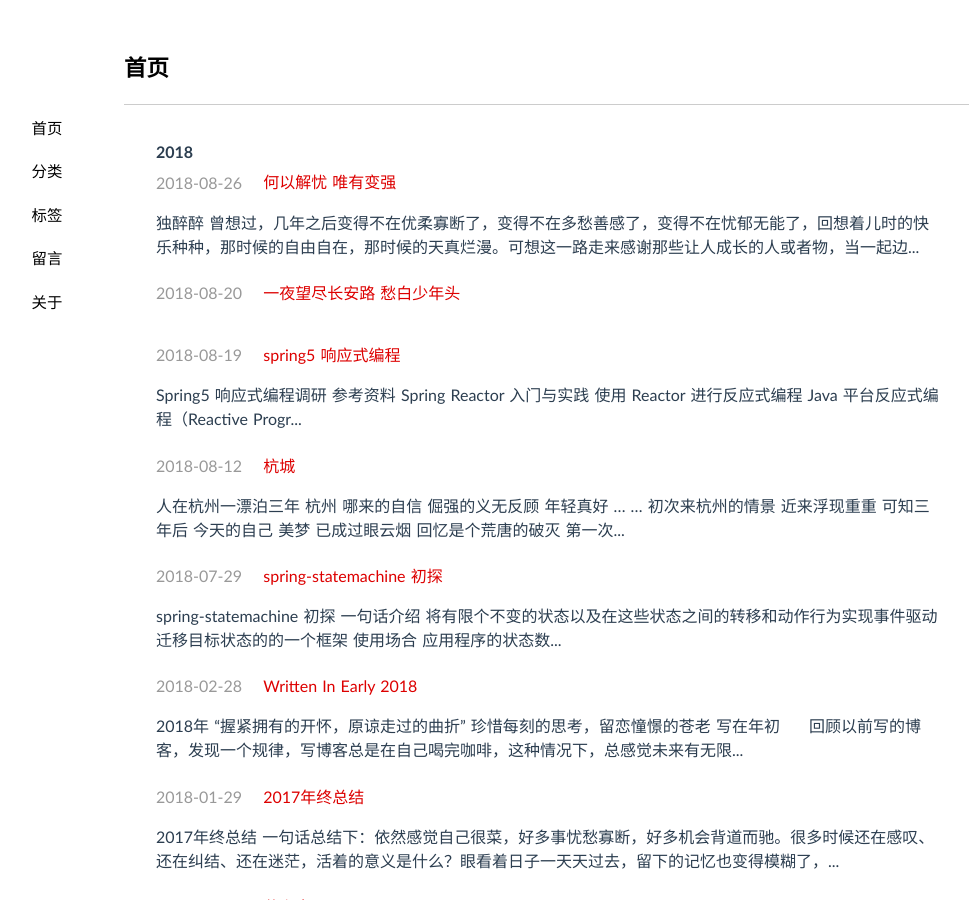
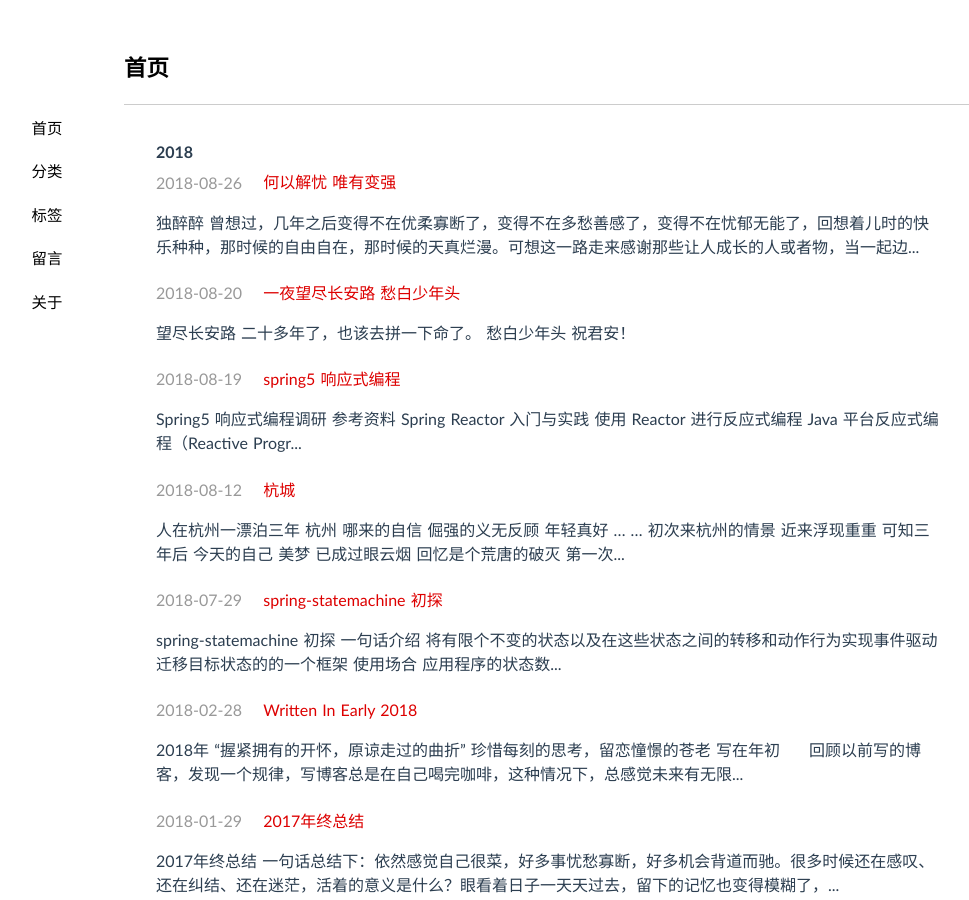
Before and after one commit to jeizas/jeizas.github.io, a Jekyll site: the page built from index.html, in a window 1280 px wide and 900 px high. Shown: the whole window, without its empty margins (91-1060 px from the left). Built offline with Jekyll 4.4.1, drawn with Linux system fonts in a browser that asks for light colours; nearby versions of some CDN libraries; the list of posts is cut into pages by our own code; comment, search, counter and statistics services are not loaded.

Commit message:
modified:   _posts/2018-08-20-night.md

```diff
--- a/_posts/2018-08-20-night.md
+++ b/_posts/2018-08-20-night.md
@@ -5,3 +5,11 @@ date: 2018-08-20 23:59
 categories: [life]
 tags: life
 ---
+
+### 望尽长安路
+
+二十多年了，也该去拼一下命了。
+
+### 愁白少年头
+
+祝君安！
```
